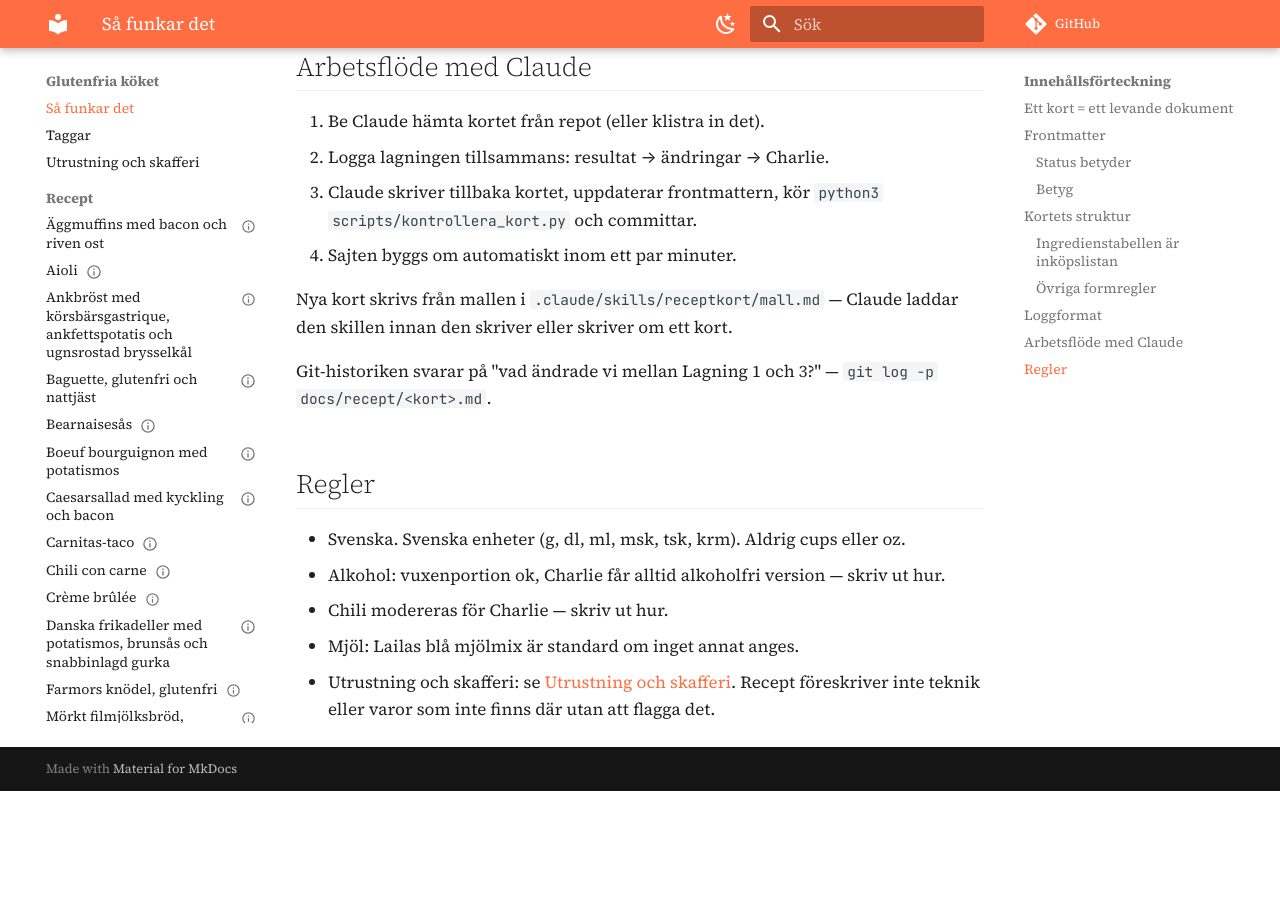
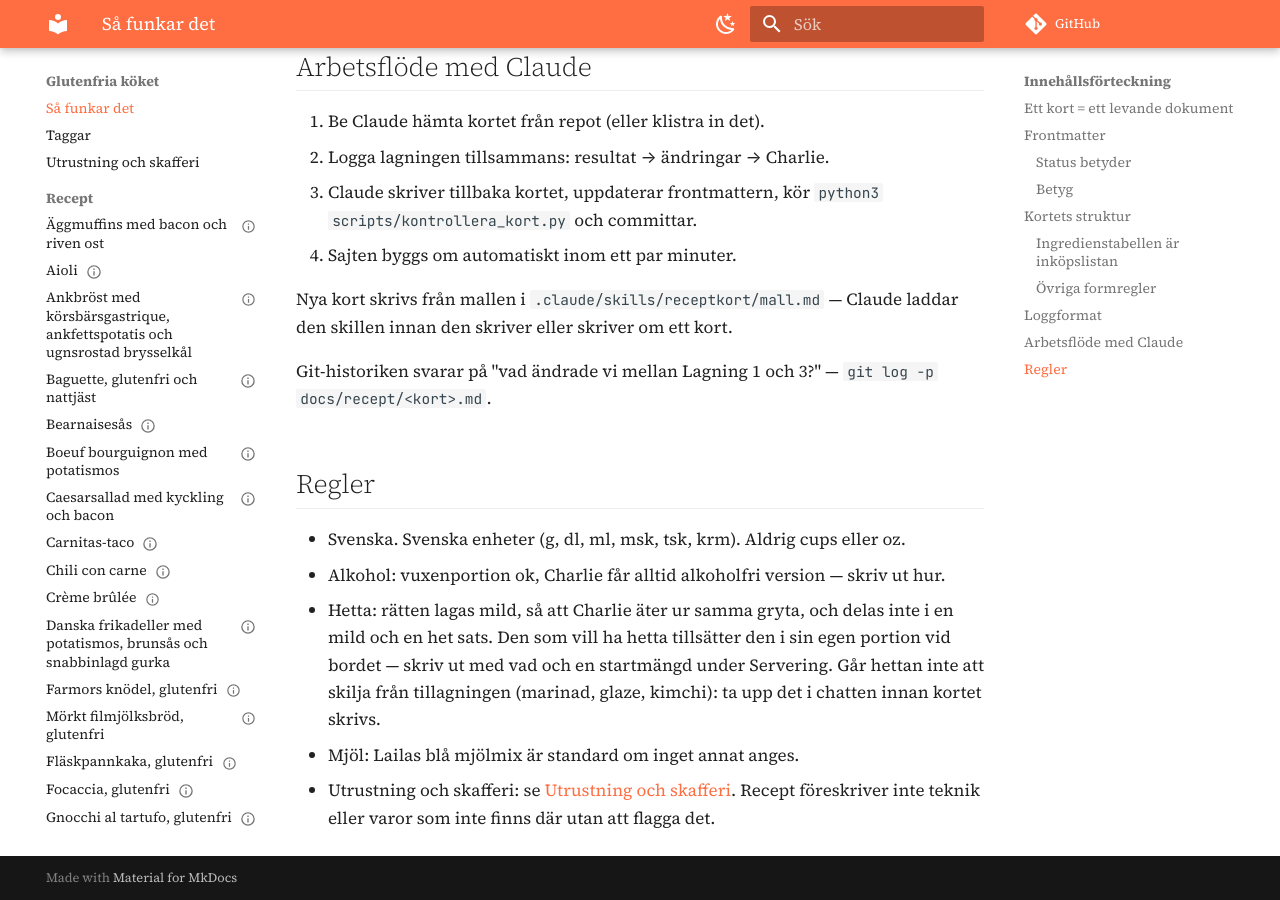
Before and after one commit to Hakan-ValidAlpha/glutenfriakocken, an MkDocs documentation site: the page built from docs/metod.md, in a window 1280 px wide and 900 px high, scrolled down 4635 px. Built offline with MkDocs 1.6.1 and Material for MkDocs 9.7.7, drawn with Linux system fonts in a browser that asks for light colours; comment, search, counter and statistics services are not loaded; before the commit the page ends 5426 px from its top, so only the background shows below that.

Commit message:
metod: hetta tillsätts i portionen, satsen delas inte
Co-Authored-By: Claude Fable 5.2 <noreply@anthropic.com>
Claude-Session: https://claude.ai/code/session_012LLv3mGkijboQXwZaXbnPu

```diff
--- a/docs/metod.md
+++ b/docs/metod.md
@@ -158,6 +158,6 @@ Git-historiken svarar på "vad ändrade vi mellan Lagning 1 och 3?" — `git log
 
 - Svenska. Svenska enheter (g, dl, ml, msk, tsk, krm). Aldrig cups eller oz.
 - Alkohol: vuxenportion ok, Charlie får alltid alkoholfri version — skriv ut hur.
-- Chili modereras för Charlie — skriv ut hur.
+- Hetta: rätten lagas mild, så att Charlie äter ur samma gryta, och delas inte i en mild och en het sats. Den som vill ha hetta tillsätter den i sin egen portion vid bordet — skriv ut med vad och en startmängd under Servering. Går hettan inte att skilja från tillagningen (marinad, glaze, kimchi): ta upp det i chatten innan kortet skrivs.
 - Mjöl: Lailas blå mjölmix är standard om inget annat anges.
 - Utrustning och skafferi: se [Utrustning och skafferi](utrustning.md). Recept föreskriver inte teknik eller varor som inte finns där utan att flagga det.
```
